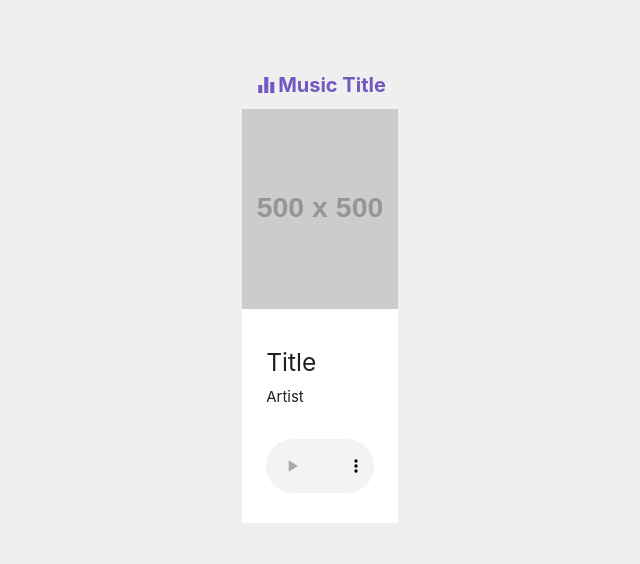
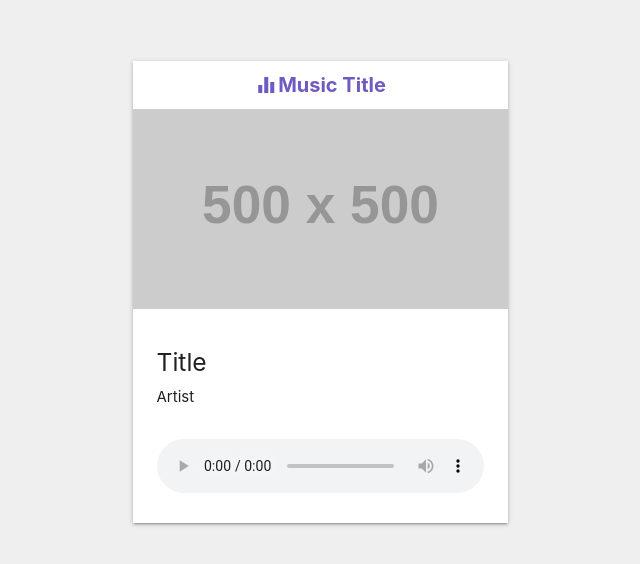
Before and after one commit to wnccys/JsMusicPlayer, a plain HTML site: page index.html in a window 1280 px wide. Shown: the part 108-672 px from the top of the page, without its empty margins (320-960 px from the left). Drawn offline with nearby package versions, Linux system fonts and the light colour scheme; placeholder pictures from the web are drawn by us.

Commit message:
fixed class

```diff
--- a/index.html
+++ b/index.html
@@ -13,9 +13,9 @@
         <link rel="stylesheet" href="style.css">
     </head>
     <body>
-        <div id="player hoverable">
+        <div id="player">
             <h4><i class="material-icons">equalizer</i> Music Title</h4>
-            <div class="card">
+            <div class="card hoverable">
                 <div class="card-image"></div>
                 <div class="card-content">
                     <h5>Title</h5>
```
